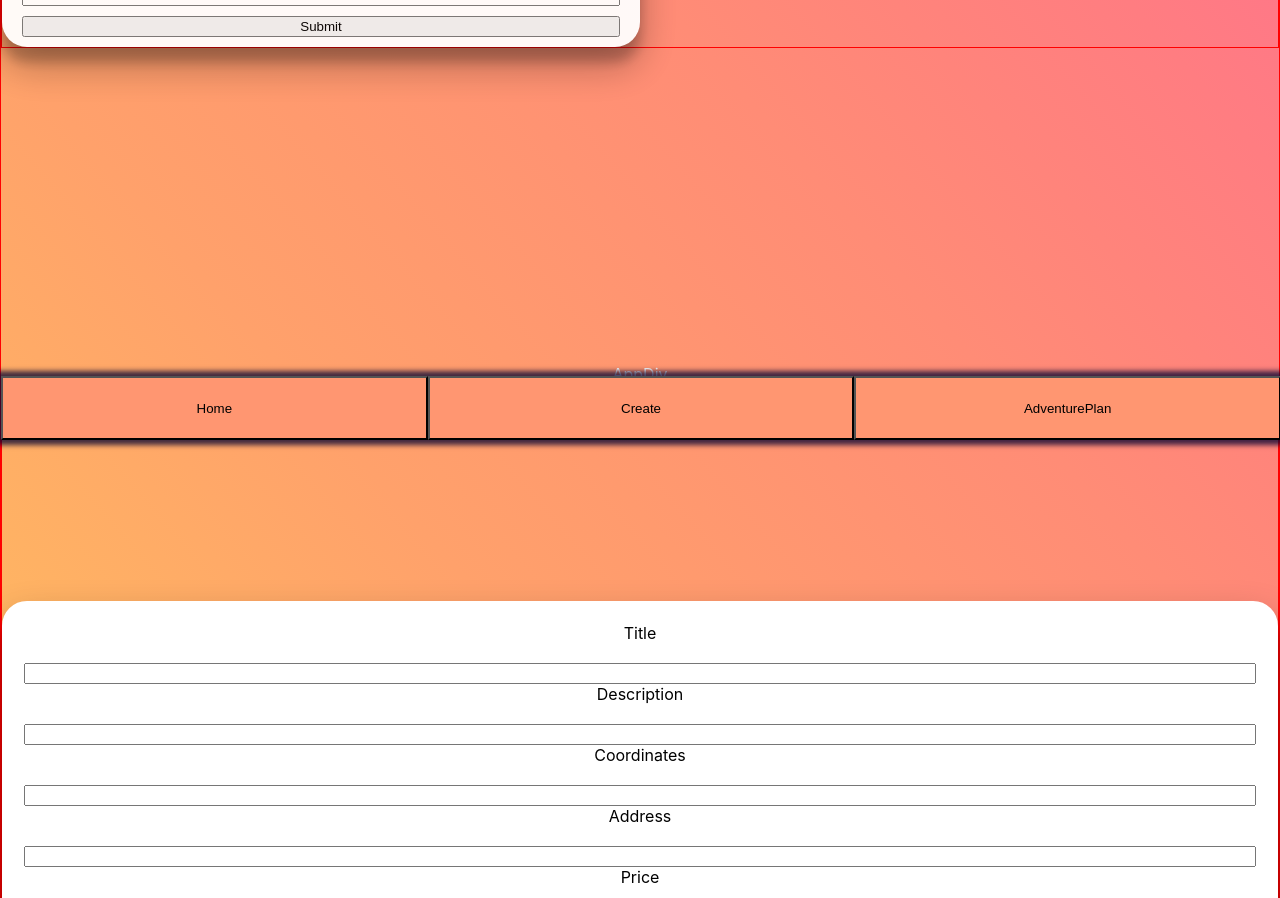
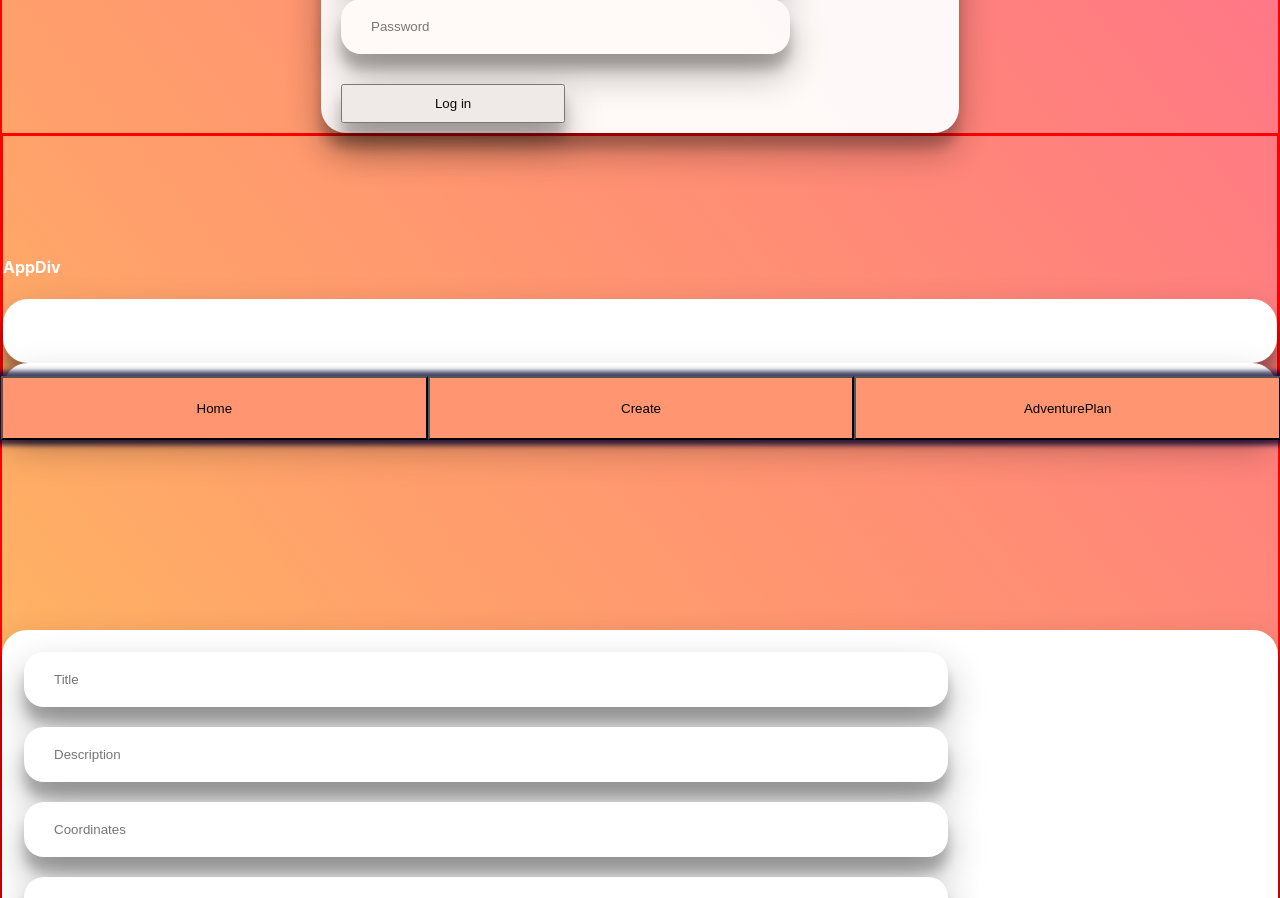
Before and after one commit to codeNilo93/Capstone-Project, a React (Create React App) app in the folder client/: page / in a window 1280 px wide. Shown: the part 360-1258 px from the top of the page. Built offline with nearby package versions, Linux system fonts and the light colour scheme.

Commit message:
updated the input fields, restyled elements

```diff
--- a/client/src/components/App/App.js
+++ b/client/src/components/App/App.js
@@ -22,5 +22,5 @@ function App() {
 export default App;
 
 const Wrapper = styled.section`
-  border: 1px solid red;
+  border: 1px solid red; Testing purposes
 `;
--- a/client/src/components/Footer/Footer.js
+++ b/client/src/components/Footer/Footer.js
@@ -2,17 +2,19 @@ import styled from "styled-components/macro";
 
 function Footer() {
   return (
-    <FooterContainer>
+    <Wrapper>
       <FooterButton>Home</FooterButton>
 
       <FooterButton>Create</FooterButton>
 
       <FooterButton>AdventurePlan</FooterButton>
-    </FooterContainer>
+    </Wrapper>
   );
 }
 
-const FooterContainer = styled.nav`
+export default Footer;
+
+const Wrapper = styled.nav`
   position: fixed;
   bottom: 0;
   width: 100%;
@@ -34,5 +36,3 @@ const FooterButton = styled.button`
     box-shadow: 10px 10px 10px 4px grey;
   }
 `;
-
-export default Footer;
--- a/client/src/components/Form/Form.js
+++ b/client/src/components/Form/Form.js
@@ -4,27 +4,17 @@ function Form() {
   return (
     <Wrapper>
       <FormMenu>
-        <label>Title</label>
-        <br />
-        <input type="text" id="fname" name="fname" />
+      <InputField type="text" placeholder="Title" />
 
-        <label>Description</label>
-        <br />
-        <input type="text" id="description" name="description" />
+      <InputField type="text" placeholder="Description" />
 
-        <label>Coordinates</label>
-        <br />
-        <input type="text" id="coordinates" name="coordinates" />
+      <InputField type="text" placeholder="Coordinates" />
 
-        <label>Address</label>
-        <br />
-        <input type="text" id="address" name="address" />
+      <InputField type="text" placeholder="Address" />
 
-        <label>Price</label>
-        <br />
-        <input type="text" id="price" name="price" />
+      <InputField type="text" placeholder="Price" />
 
-        <button type="button">Click Me!</button>
+      <SubmitButton type="submit">Submit</SubmitButton>
       </FormMenu>
     </Wrapper>
   );
@@ -43,9 +33,31 @@ const FormMenu = styled.section`
   padding: 20px;
   background-color: white;
   display: flex;
+  text-align: center;
   flex-flow: column wrap;
   border: 2px solid white;
   border-radius: 25px;
   box-shadow: rgba(0, 0, 0, 0.3) 0px 19px 38px,
     rgba(0, 0, 0, 0.22) 0px 15px 12px;
 `;
+
+const InputField = styled.input `
+    box-sizing: border-box;
+    border: none;
+    width: 75%;
+    height: auto;
+    background-color: BCCEA1;
+    border-radius: 20px;
+    margin-bottom: 20px;
+    padding: 20px 30px;
+    box-shadow: rgba(0, 0, 0, 0.3) 0px 19px 38px,
+    rgba(0, 0, 0, 0.22) 0px 15px 12px;
+`;
+
+const SubmitButton =styled.button`
+margin-top: 10px;
+width: 37.5%;
+box-shadow: rgba(0, 0, 0, 0.3) 0px 19px 38px,
+rgba(0, 0, 0, 0.22) 0px 15px 12px;
+padding: 10px;
+`
--- a/client/src/components/Header/Header.js
+++ b/client/src/components/Header/Header.js
@@ -2,15 +2,17 @@ import styled from "styled-components/macro";
 
 function Header() {
   return (
-    <HeaderContainer>
+    <Wrapper>
       <h1>Adventure'n'Chill</h1>
       <HeaderButton>Profile</HeaderButton>
       <HeaderButton>logout</HeaderButton>
-    </HeaderContainer>
+    </Wrapper>
   );
 }
 
-const HeaderContainer = styled.header`
+export default Header;
+
+const Wrapper = styled.header`
   font-family: Cambria, Cochin, Georgia, Times, "Times New Roman", serif;
   background-color: #ff9671;
   position: fixed;
@@ -37,5 +39,3 @@ const HeaderButton = styled.button`
     opacity: 1;
   }
 `;
-
-export default Header;
--- a/client/src/components/Home/Home.js
+++ b/client/src/components/Home/Home.js
@@ -1,13 +1,36 @@
 import styled from "styled-components/macro";
 
 function Home() {
-  return <HomeStyledText>AppDiv</HomeStyledText>;
+  return (
+    <Wrapper>
+      <HomeTitle>AppDiv</HomeTitle>
+      <HomeMenu>Placeholder</HomeMenu>
+      <HomeMenu>Placeholder</HomeMenu>
+    </Wrapper>
+  );
 }
 
 export default Home;
 
-const HomeStyledText = styled.p`
+const Wrapper = styled.section`
+
   color: white;
-  text-align: center;
-  padding-top: 300px;
+  padding-top: 100px;
+  display: flex;
+  flex-direction: column;
+  justify-content: flex-start;
+  border: 2px solid red;
 `;
+
+const HomeTitle = styled.h1`
+  color: white;
+`;
+
+const HomeMenu = styled.section`
+  padding: 20px;
+  background-color: white;
+  border: 2px solid white;
+  border-radius: 25px;
+  box-shadow: rgba(0, 0, 0, 0.3) 0px 19px 38px,
+    rgba(0, 0, 0, 0.22) 0px 15px 12px;
+`;
--- a/client/src/components/Login/Login.js
+++ b/client/src/components/Login/Login.js
@@ -4,17 +4,16 @@ function Login() {
   return (
     <Wrapper>
           <LoginMenu>
-              <StyledFormat>Welcome! Please Log In</StyledFormat>
-              <label>User Name</label>
-              <input type="text" id="lname" name="lname" value="" />
-              <label>Password</label>
-              <input type="password" id="password" name="password" value="" />
-              <LoginButton type="button">Submit</LoginButton>
+              <LoginFormat>Welcome! Please log in</LoginFormat>
+              <InputField type="text" placeholder="Username" />
+              <InputField type="text" placeholder="Password" />
+              <LoginButton type="submit">Log in</LoginButton>
           </LoginMenu>
       </Wrapper>
   );
 }
 
+export default Login;
 
 const Wrapper = styled.section`
 border: 1px solid red;
@@ -24,6 +23,7 @@ width: auto;
 `;
 
 const LoginMenu = styled.form`
+  margin: auto;
   padding: 20px;
   opacity: 95%;
   text-align: center;
@@ -36,15 +36,28 @@ const LoginMenu = styled.form`
   flex-flow: column wrap;
 `;
 
-const StyledFormat = styled.p`
+const LoginFormat = styled.p`
     padding-top: 10px;
   color: black;
 `;
 
 const LoginButton =styled.button`
 margin-top: 10px;
+width: 37.5%;
+box-shadow: rgba(0, 0, 0, 0.3) 0px 19px 38px,
+rgba(0, 0, 0, 0.22) 0px 15px 12px;
+padding: 10px;
 `
 
-
-
-export default Login;
+const InputField = styled.input `
+box-sizing: border-box;
+border: none;
+width: 75%;
+height: auto;
+background-color: BCCEA1;
+border-radius: 20px;
+margin-bottom: 20px;
+padding: 20px 30px;
+box-shadow: rgba(0, 0, 0, 0.3) 0px 19px 38px,
+rgba(0, 0, 0, 0.22) 0px 15px 12px;
+`;
--- a/client/src/components/Profile/Profile.js
+++ b/client/src/components/Profile/Profile.js
@@ -12,12 +12,10 @@ function Profile() {
   );
 }
 
+export default Profile;
+
 const Wrapper = styled.section`
 border: 1px solid red;
 text-align: center;
 color: white;
 `
-
-
-
-export default Profile;
```
